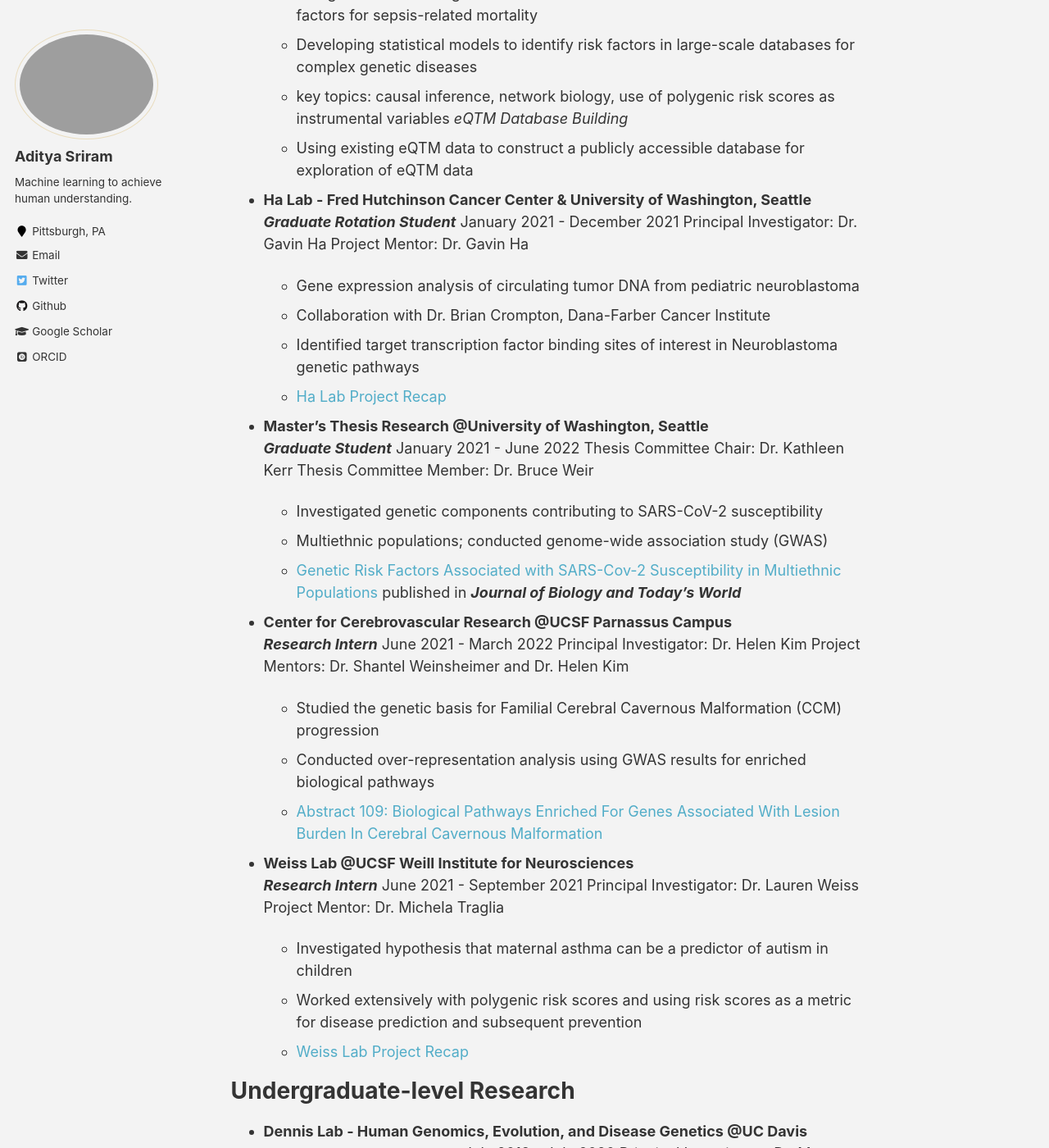
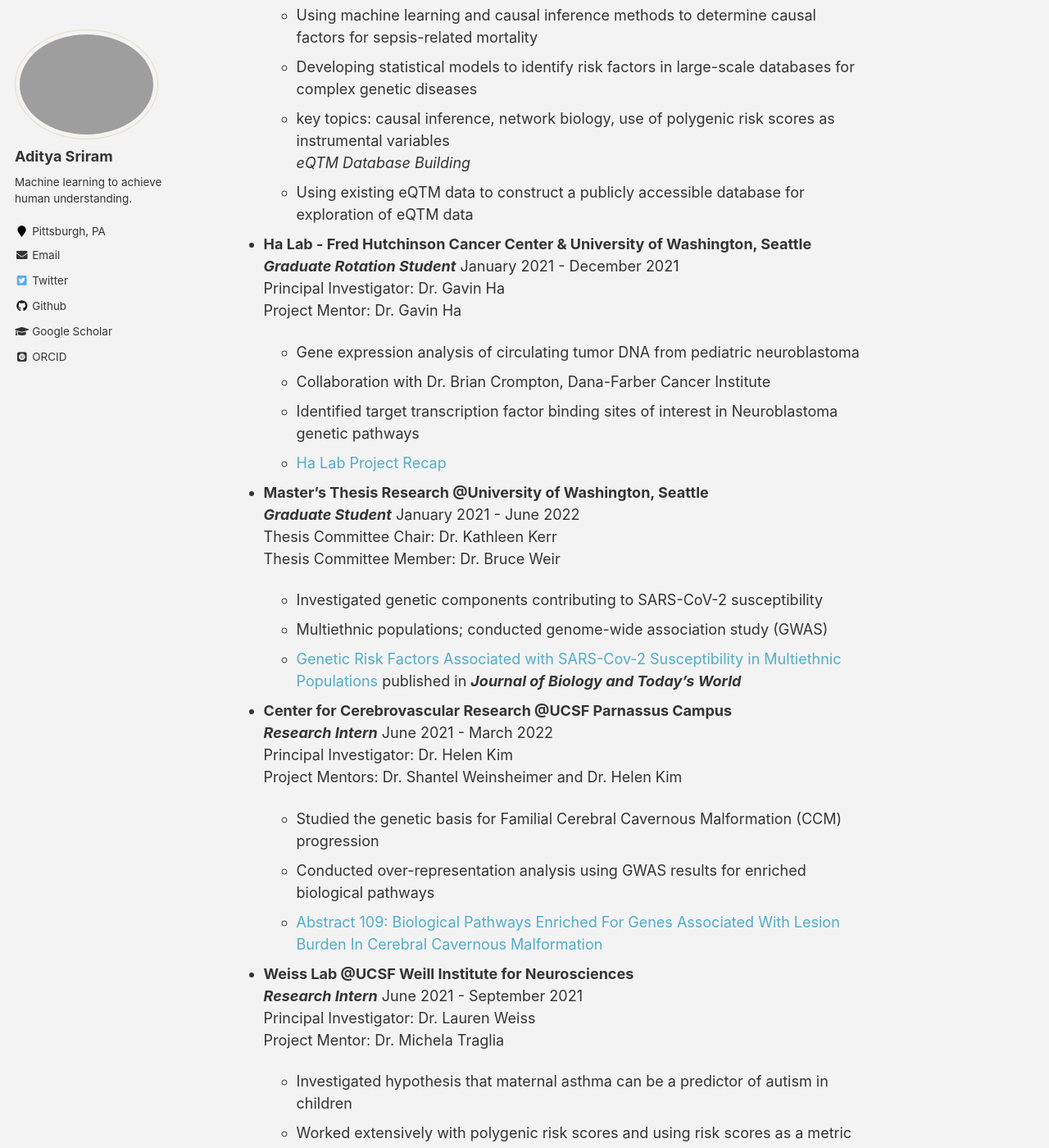
Before and after one commit to ads303/ads303.github.io, a Jekyll site: the page built from _pages/cv.md, in a window 1280 px wide and 1400 px high, scrolled down 681 px. Shown: the whole window at 82% size. Built offline with Jekyll 4.4.1, drawn with Linux system fonts in a browser that asks for light colours; some web fonts are replaced; some of the changed text lies outside the part shown.

Commit message:
Update cv.md

```diff
--- a/_pages/cv.md
+++ b/_pages/cv.md
@@ -22,22 +22,22 @@ Graduate-Level Research
 ======
 *  **Park Lab - Dept. of Human Genetics @University of Pittsburgh**
    ***PhD Student***
-   May 2022 - Present
-   Principal Investigator: Dr. HJ Park
+   May 2022 - Present\
+   Principal Investigator: Dr. HJ Park\
    Project Mentors: Dr. HJ Park, Dr. Soyeon Kim
 
    *Sepsis Genetics and Causal Analysis*
    * Using machine learning and causal inference methods to determine causal factors for sepsis-related mortality
    * Developing statistical models to identify risk factors in large-scale databases for complex genetic diseases
-   * key topics: causal inference, network biology, use of polygenic risk scores as instrumental variables
+   * key topics: causal inference, network biology, use of polygenic risk scores as instrumental variables\
    *eQTM Database Building*
    * Using existing eQTM data to construct a publicly accessible database for exploration of eQTM data
 
 
 *  **Ha Lab - Fred Hutchinson Cancer Center & University of Washington, Seattle**
    ***Graduate Rotation Student***
-   January 2021 - December 2021
-   Principal Investigator: Dr. Gavin Ha
+   January 2021 - December 2021\
+   Principal Investigator: Dr. Gavin Ha\
    Project Mentor: Dr. Gavin Ha
 
    * Gene expression analysis of circulating tumor DNA from pediatric neuroblastoma
@@ -48,8 +48,8 @@ Graduate-Level Research
 
 *  **Master's Thesis Research @University of Washington, Seattle**
    ***Graduate Student***
-   January 2021 - June 2022
-   Thesis Committee Chair: Dr. Kathleen Kerr
+   January 2021 - June 2022\
+   Thesis Committee Chair: Dr. Kathleen Kerr\
    Thesis Committee Member: Dr. Bruce Weir
 
    * Investigated genetic components contributing to SARS-CoV-2 susceptibility
@@ -59,8 +59,8 @@ Graduate-Level Research
 
 *  **Center for Cerebrovascular Research @UCSF Parnassus Campus**
    ***Research Intern***
-   June 2021 - March 2022
-   Principal Investigator: Dr. Helen Kim
+   June 2021 - March 2022\
+   Principal Investigator: Dr. Helen Kim\
    Project Mentors: Dr. Shantel Weinsheimer and Dr. Helen Kim
 
    * Studied the genetic basis for Familial Cerebral Cavernous Malformation (CCM) progression
@@ -70,8 +70,8 @@ Graduate-Level Research
 
 *  **Weiss Lab @UCSF Weill Institute for Neurosciences**
    ***Research Intern***
-   June 2021 - September 2021
-   Principal Investigator: Dr. Lauren Weiss
+   June 2021 - September 2021\
+   Principal Investigator: Dr. Lauren Weiss\
    Project Mentor: Dr. Michela Traglia
 
    * Investigated hypothesis that maternal asthma can be a predictor of autism in children
@@ -82,8 +82,8 @@ Undergraduate-level Research
 ======
 * **Dennis Lab - Human Genomics, Evolution, and Disease Genetics @UC Davis**
   ***Undergraduate Researcher***
-  July 2018 - July 2020
-  Principal Investigator: Dr. Megan Dennis
+  July 2018 - July 2020\
+  Principal Investigator: Dr. Megan Dennis\
   Project Mentor: Dr. Alexandra Colon-Rodriguez
 
   * Investigated molecular and behavioral characteristics of Autism Spectrum Disorder and studied epilepsy target genes
```
